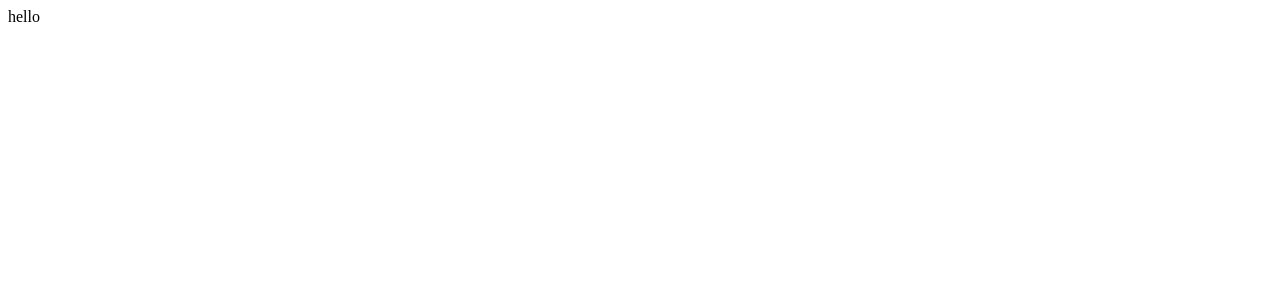
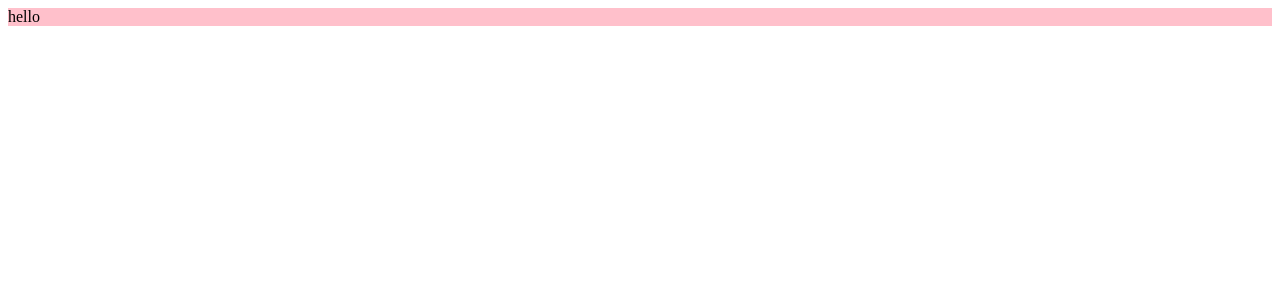
Before and after one commit to hein-j/voronoi-analysis, a React (Create React App) app: page / in a window 1280 px wide. Shown: the top 300 px of the page. Built offline with nearby package versions, Linux system fonts and the light colour scheme.

Commit message:
Add sass support

```diff
--- a/package.json
+++ b/package.json
@@ -6,6 +6,7 @@
     "@testing-library/jest-dom": "^5.11.10",
     "@testing-library/react": "^11.2.6",
     "@testing-library/user-event": "^12.8.3",
+    "node-sass": "^5.0.0",
     "react": "^17.0.2",
     "react-dom": "^17.0.2",
     "react-scripts": "4.0.3",
--- a/src/App.js
+++ b/src/App.js
@@ -1,4 +1,4 @@
-
+import './App.sass';
 
 function App() {
   return (
--- /dev/null
+++ b/src/App.sass
@@ -0,0 +1,4 @@
+$primary-color: pink
+
+div
+  background-color: $primary-color
```
Also changed, not shown: 1 other file (tests, documents, lock files or other folders).
